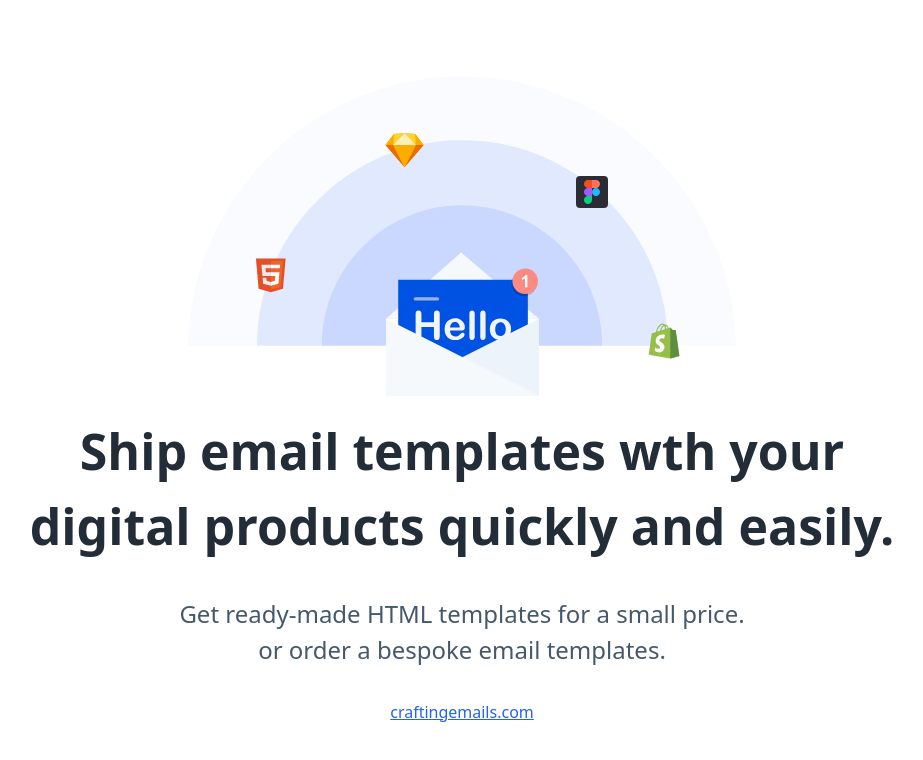
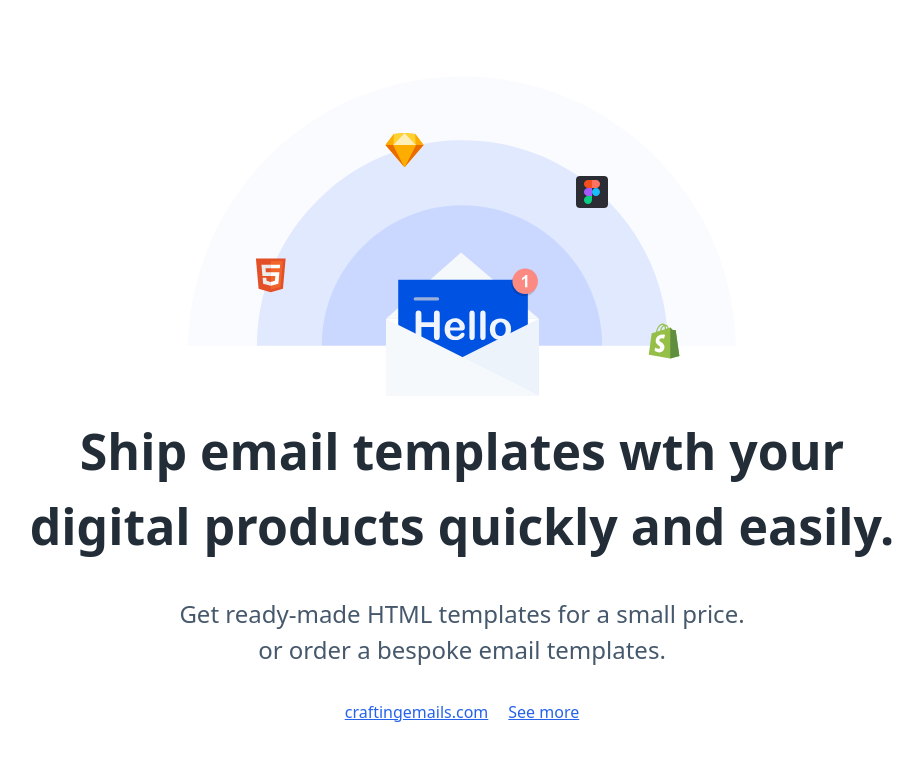
Before and after one commit to ardszsantos/craftingemails-practice, a React (Create React App) app: page / in a window 1280 px wide. Shown: the top 760 px of the page, without its empty margins (178-1101 px from the left). Built offline with nearby package versions, Linux system fonts and the light colour scheme.

Commit message:
feat: added a see more button to navigate to the cover page

```diff
--- a/src/pages/firstPage.js
+++ b/src/pages/firstPage.js
@@ -14,7 +14,11 @@ const FirstPage = () => {
                 Get ready-made HTML templates for a small price. <br/>
                 or order a bespoke email templates.
             </p>
-            <a href="craftingemails.com" className="text-blue-600 underline mt-[32px]">craftingemails.com</a>
+            <div className="flex gap-5 mt-[32px]">
+                <a href="craftingemails.com" className="text-blue-600 underline">craftingemails.com</a>
+                <a href="/cover" className="text-blue-600 underline">See more</a>
+            </div>
+
         </div>
     );
 }
```
